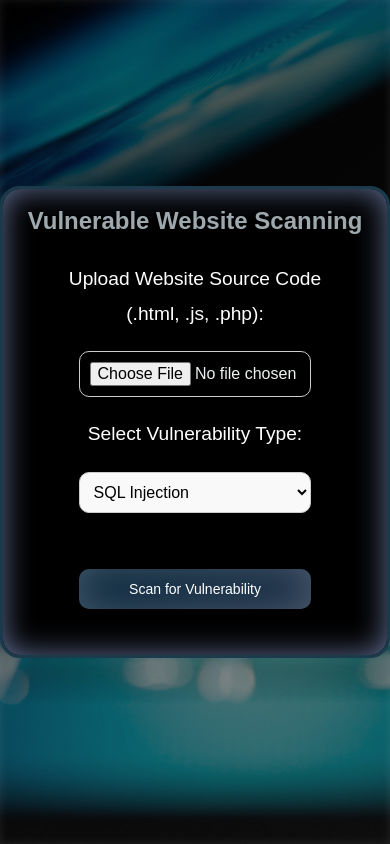
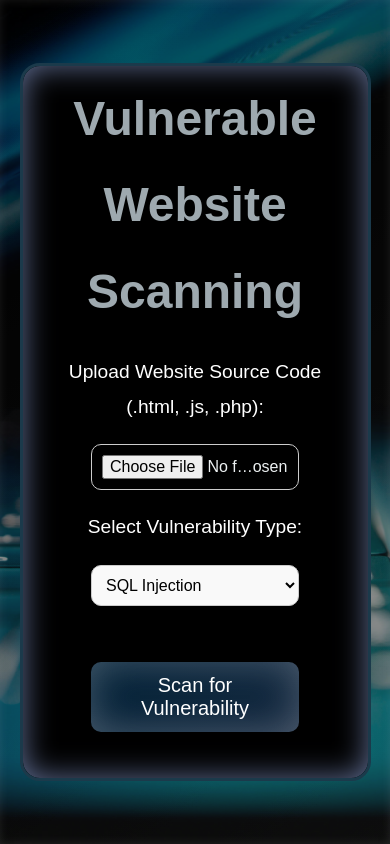
Before and after one commit to KK1234-stack/SE-project, a PHP site: page /scan_vul.html in a window 390 px wide. Run offline with PHP 8.4, Linux system fonts and the light colour scheme.

Commit message:
scan_responsive

```diff
--- a/scan_vul.css
+++ b/scan_vul.css
@@ -141,16 +141,16 @@
 
 @media (max-width: 600px) {
     .container {
-        width: 100%;
+        width: 90%;
         padding: 10px;
     }
 
     h1 {
-        font-size: 24px;
+        font-size: 3rem;
     }
 
     button {
         padding: 12px;
-        font-size: 14px;
+        font-size: 20px;
     }
 }
```
